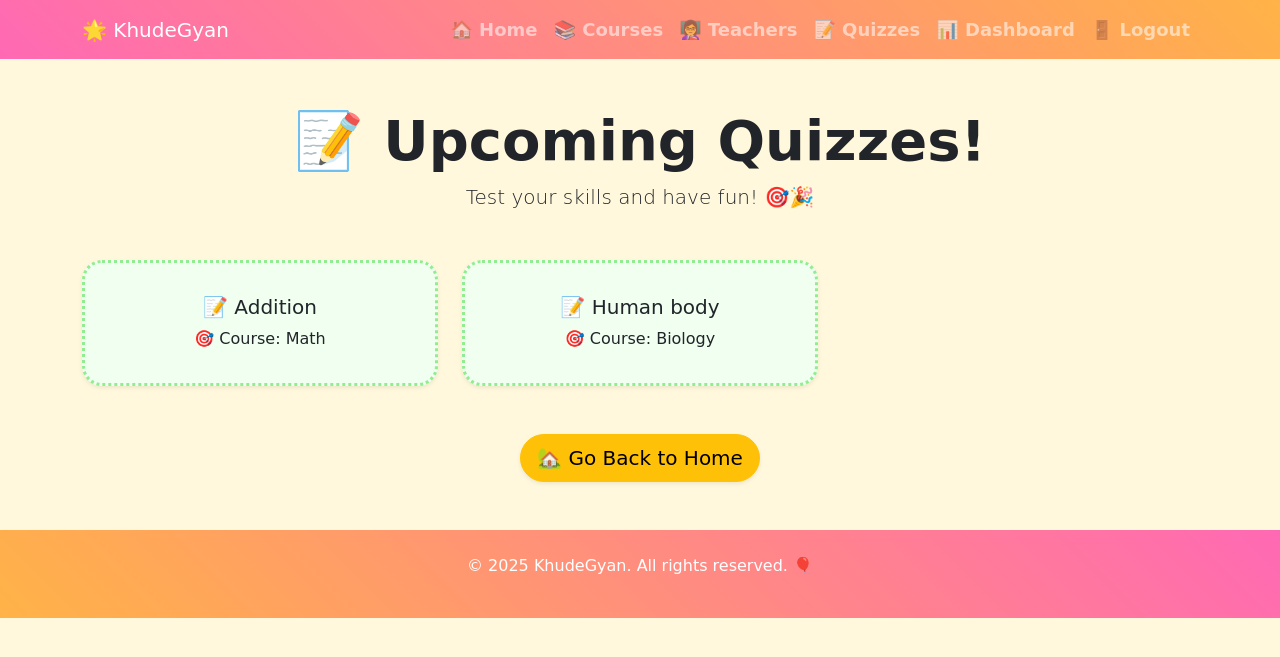
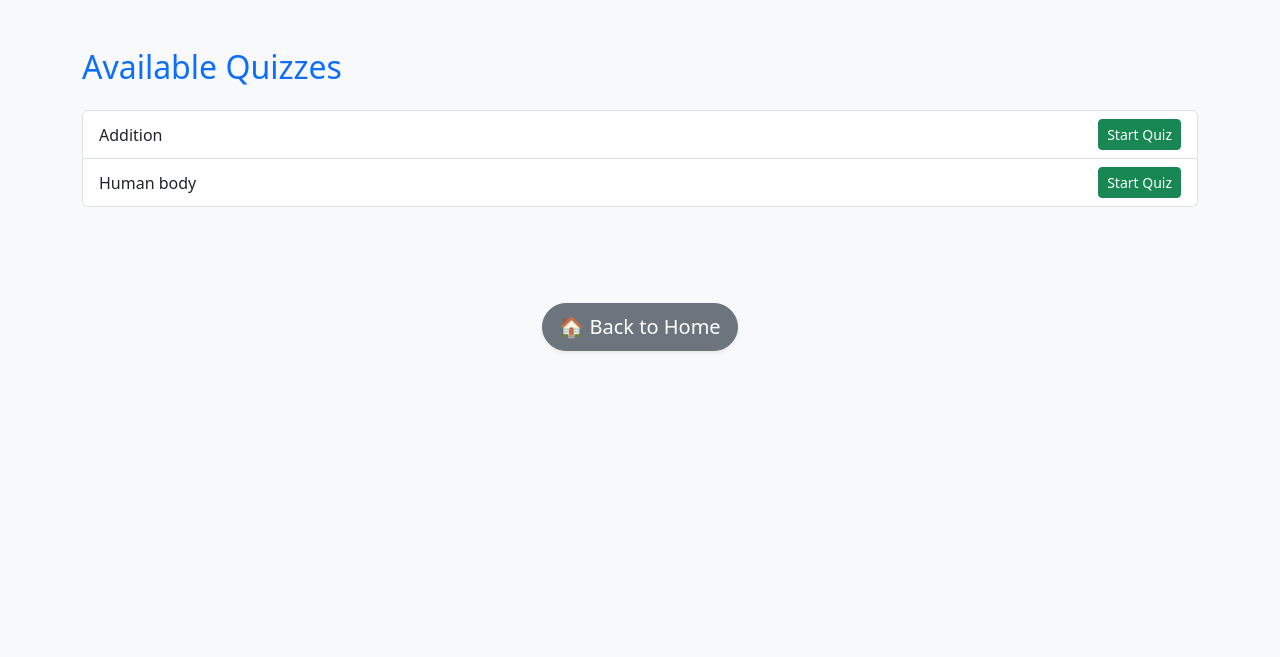
Before and after one commit to hridiafrin16/Khudegyan, a Django app: page /quizzes/ in a window 1280 px wide. Shown: the top 657 px of the page. Run offline with Django 5.2, Linux system fonts and the light colour scheme; data comes from the database, SQL or seed files in the repository; both versions use the stored data as it was after the commit.

Commit message:
dashboard

```diff
--- a/khudegyan/app1/templates/app1/quiz_list.html
+++ b/khudegyan/app1/templates/app1/quiz_list.html
@@ -1,103 +1,31 @@
 <!DOCTYPE html>
-<html lang="en">
+<html>
 <head>
-    <meta charset="UTF-8">
-    <title>📝 Quizzes | KhudeGyan</title>
+    <title>Available Quizzes</title>
     <link href="https://cdn.jsdelivr.net/npm/bootstrap@5.3.0/dist/css/bootstrap.min.css" rel="stylesheet">
-    <style>
-        body {
-            font-family: 'Comic Sans MS', cursive, sans-serif;
-            background-color: #fff8dc;
-        }
-        .navbar {
-            background: linear-gradient(45deg, #ff69b4, #ffb347);
-        }
-        .quiz-card {
-            border: 3px dotted #90ee90;
-            border-radius: 20px;
-            background-color: #f0fff0;
-        }
-        footer {
-            background: linear-gradient(45deg, #ffb347, #ff69b4);
-            font-family: 'Comic Sans MS', cursive, sans-serif;
-        }
-        .navbar-nav .nav-link {
-            font-weight: bold;
-            font-size: 18px;
-        }
-    </style>
 </head>
-<body>
+<body class="bg-light">
 
-<!-- Navbar -->
-<nav class="navbar navbar-expand-lg navbar-dark">
-    <div class="container">
-        <a class="navbar-brand" href="{% url 'home' %}">🌟 KhudeGyan</a>
-        <button class="navbar-toggler" type="button" data-bs-toggle="collapse" data-bs-target="#navbarNav">
-            <span class="navbar-toggler-icon"></span>
-        </button>
-        <div class="collapse navbar-collapse" id="navbarNav">
-            <ul class="navbar-nav ms-auto text-center">
-                <li class="nav-item"><a class="nav-link" href="{% url 'home' %}">🏠 Home</a></li>
-                <li class="nav-item"><a class="nav-link" href="{% url 'course_list' %}">📚 Courses</a></li>
-                <li class="nav-item"><a class="nav-link" href="{% url 'teacher_list' %}">👩‍🏫 Teachers</a></li>
-                <li class="nav-item"><a class="nav-link" href="{% url 'quiz_list' %}">📝 Quizzes</a></li>
-
-                {% if user.is_authenticated and user.role == 'student' or user.is_superuser %}
-                <li class="nav-item">
-                   <a class="nav-link" href="{% url 'game_list' %}">🎮Games</a>
-                </li>
-                {% endif %}
-
-                <li class="nav-item"> <a href="{% url 'dashboard' %}" class="nav-link">📊 Dashboard</a></li>
-                <li class="nav-item"><a class="nav-link" href="{% url 'logout' %}">🚪 Logout</a></li>
-            </ul>
-        </div>
-    </div>
-</nav>
-
-<!-- Main Heading -->
-<div class="container text-center my-5">
-    <h1 class="display-4 fw-bold">📝 Upcoming Quizzes!</h1>
-    <p class="lead">Test your skills and have fun! 🎯🎉</p>
+<div class="container py-5">
+    <h2 class="mb-4 text-primary">Available Quizzes</h2>
+    <ul class="list-group">
+        {% for quiz in quizzes %}
+            <li class="list-group-item d-flex justify-content-between align-items-center">
+                {{ quiz.title }}
+                <a href="{% url 'solve_quiz_page' quiz.title %}" class="btn btn-success btn-sm">Start Quiz</a>
+            </li>
+        {% empty %}
+            <li class="list-group-item">No quizzes available.</li>
+        {% endfor %}
+    </ul>
 </div>
 
-<!-- Quiz List -->
-<div class="container">
-    <div class="row g-4">
-        {% for quiz in quizzes %}
-        <div class="col-md-4">
-            <div class="card quiz-card h-100 text-center shadow-sm p-3">
-                <div class="card-body">
-                    <h5 class="card-title">📝 {{ quiz.title }}</h5>
-                    <p class="card-text">🎯 Course: {{ quiz.course.title }}</p>
-                </div>
-            </div>
-        </div>
-        {% empty %}
-        <div class="col-12 text-center">
-            <p class="lead">No quizzes available yet. 📖</p>
-        </div>
-        {% endfor %}
-    </div>
-</div>
-
-<!-- Back to Home Button -->
+<!-- Back Button -->
 <div class="container text-center my-5">
-    <a href="{% url 'home' %}" class="btn btn-warning btn-lg rounded-pill shadow-sm">
-        🏡 Go Back to Home
+    <a href="{% url 'home' %}" class="btn btn-secondary btn-lg rounded-pill shadow-sm">
+        🏠 Back to Home
     </a>
 </div>
 
-<!-- Footer -->
-<footer class="text-white text-center py-4 mt-5">
-    <div class="container">
-        <p>&copy; 2025 KhudeGyan. All rights reserved. 🎈</p>
-    </div>
-</footer>
-
-<!-- Bootstrap JS -->
-<script src="https://cdn.jsdelivr.net/npm/bootstrap@5.3.0/dist/js/bootstrap.bundle.min.js"></script>
-
 </body>
 </html>
--- a/khudegyan/app1/templates/app1/student_dashboard.html
+++ b/khudegyan/app1/templates/app1/student_dashboard.html
@@ -79,7 +79,7 @@
             <div class="card dashboard-card h-100 text-center shadow-sm p-4">
                 <h4>📝 Solve Quizzes</h4>
                 <p>Test your skills and understanding by solving fun quizzes.</p>
-                <a href="{% url 'solve_quiz_page' %}" class="btn btn-success">Solve Quizzes</a>
+                <a href="{% url 'quiz_list' %}" class="btn btn-success">Solve Quizzes</a>
             </div>
         </div>
 
--- a/khudegyan/app1/templates/app1/view_child_progress.html
+++ b/khudegyan/app1/templates/app1/view_child_progress.html
@@ -15,5 +15,11 @@
     <p>No progress reports found for your child.</p>
 {% endif %}
 
+<!-- Back Button -->
+<div class="container text-center my-5">
+    <a href="{% url 'home' %}" class="btn btn-primary btn-lg rounded-pill shadow-sm">
+        🏡 Back to Home
+    </a>
+</div>
 </body>
 </html>
--- a/khudegyan/app1/templates/app1/view_progress_report.html
+++ b/khudegyan/app1/templates/app1/view_progress_report.html
@@ -19,5 +19,11 @@
         </ul>
     </div>
 
+<!-- Back Button -->
+<div class="container text-center my-5">
+    <a href="{% url 'home' %}" class="btn btn-primary btn-lg rounded-pill shadow-sm">
+        🏡 Back to Home
+    </a>
+</div>
 </body>
 </html>
--- a/khudegyan/app1/urls.py
+++ b/khudegyan/app1/urls.py
@@ -18,6 +18,7 @@ from django.contrib import admin
 from django.urls import path
 from . import views
 from .views import *
+from .views import register_specific_course_view
 
 urlpatterns = [
 
@@ -51,8 +52,9 @@ path('update-progress/', update_progress_view, name='update_progress_page'),
 
 # Student Actions
 path('register-course/', register_course_view, name='course_register_page'),
+path('register-course/<str:course_title>/', register_specific_course_view, name='register_course'),
 path('view-materials/', view_study_material_view, name='view_study_material_page'),
-path('solve-quiz/', solve_quiz_view, name='solve_quiz_page'),
+path('solve-quiz/<str:quiz_title>/', solve_quiz_view, name='solve_quiz_page'),
 path('view-progress/', view_progress_report_view, name='view_progress_report_page'),
 
 # Parent Actions
--- a/khudegyan/app1/views.py
+++ b/khudegyan/app1/views.py
@@ -7,7 +7,9 @@ from .models import *
 from .forms import SignUpForm
 from django.http import HttpResponseForbidden
 from .forms import CourseForm
-
+from django.contrib import messages
+from .models import Student, Course
+from .models import Quiz, QuizQuestion
 
 
 def home(request):
@@ -322,13 +324,34 @@ def view_study_material_view(request):
     return render(request, 'app1/view_study_material.html', {'materials':materials})
 
 @login_required
-def solve_quiz_view(request):
-    quizzes = Quiz.objects.all()
- # For simplicity, show all questions for now
-    questions = QuizQuestion.objects.all()
+def solve_quiz_view(request, quiz_title):
+    try:
+        quiz = Quiz.objects.get(title=quiz_title)
+    except Quiz.DoesNotExist:
+        return HttpResponse("Quiz not found", status=404)
+
+    questions = QuizQuestion.objects.filter(quiz=quiz)
+    results = []
+
+    if request.method == 'POST':
+        for question in questions:
+            user_answer = request.POST.get(question.question_text, '').strip().lower()
+            correct_answer = question.correct_answer.strip().lower()
+            results.append({
+                'question': question.question_text,
+                'your_answer': user_answer,
+                'correct_answer': correct_answer,
+                'is_correct': user_answer == correct_answer,
+            })
+        return render(request, 'app1/solve_quiz.html', {
+            'quiz': quiz,
+            'questions': questions,
+            'results': results
+        })
+
     return render(request, 'app1/solve_quiz.html', {
-    'quiz': quizzes.first(),
-    'questions': questions,
+        'quiz': quiz,
+        'questions': questions
     })
 
 @login_required
@@ -346,10 +369,16 @@ def view_child_courses_view(request):
 
 @login_required
 def view_child_progress_view(request):
-    parent = Parent.objects.get(user=request.user)
-    student = parent.child
+    try:
+        parent = Parent.objects.get(user=request.user)
+        student = parent.child
+    except (Parent.DoesNotExist, Student.DoesNotExist):
+        messages.error(request, "No student assigned to this parent.")
+        return redirect('home')
+
     reports = ProgressReport.objects.filter(student=student)
-    return render(request, 'app1/view_child_progress.html', {'reports':reports})
+    return render(request, 'app1/view_child_progress.html', {'reports': reports})
+
 
 @login_required
 def update_material_view(request):
@@ -399,24 +428,52 @@ def dashboard(request):
 @login_required
 def register_course_view(request):
     student = Student.objects.get(user=request.user)
-    courses = Course.objects.exclude(students=student)
-    return render(request, 'app1/course_register.html', {'courses':courses})
+    all_courses = Course.objects.all()
+    registered_courses = student.courses.all()
+    unregistered_courses = all_courses.exclude(id__in=registered_courses)
+
+    return render(request, 'app1/course_register.html', {
+        'courses': unregistered_courses,
+        'registered_courses': registered_courses
+    })
+
+
+@login_required
+def register_specific_course_view(request, course_title):
+    try:
+        student = Student.objects.get(user=request.user)
+        course = Course.objects.get(title=course_title)
+        student.courses.add(course)
+        messages.success(request, f"You have successfully registered for {course.title}.")
+    except (Student.DoesNotExist, Course.DoesNotExist):
+        messages.error(request, "Something went wrong. Please try again.")
+    return redirect('course_register_page')
+
 
 @login_required
 def view_study_material_view(request):
-    student = Student.objects.get(user=request.user)
-    materials = StudyMaterial.objects.filter(course__student=student)
-    return render(request, 'app1/view_study_material.html', {'materials':materials})
+    user = request.user
+    try:
+        student = Student.objects.get(user=user)
+    except Student.DoesNotExist:
+        messages.error(request, "Student profile not found.")
+        return redirect('student_dashboard')  # or another appropriate page
 
-@login_required
-def solve_quiz_view(request):
-    quizzes = Quiz.objects.all()
+    courses = student.course_set.all()  # assuming ManyToMany between Student and Course
+    materials = StudyMaterial.objects.filter(course__in=courses)
+
+    return render(request, 'app1/View_study_material.html', {'materials': materials})
+
+
+#@login_required
+#def solve_quiz_view(request):
+    #quizzes = Quiz.objects.all()
     # For simplicity, show all questions for now
-    questions = QuizQuestion.objects.all()
-    return render(request, 'app1/solve_quiz.html', {
-        'quiz': quizzes.first(),
-        'questions': questions,
-})
+    #questions = QuizQuestion.objects.all()
+    #return render(request, 'app1/solve_quiz.html', {
+       # 'quiz': quizzes.first(),
+       # 'questions': questions,
+#})
 
 @login_required
 def view_progress_report_view(request):
```
Also changed, not shown: khudegyan/app1/templates/app1/course_register.html (+25 -1 lines), khudegyan/app1/templates/app1/parent_dashboard.html (+7 -0 lines), khudegyan/app1/templates/app1/solve_quiz.html (+25 -5 lines), khudegyan/app1/templates/app1/view_child_courses.html (+7 -0 lines), khudegyan/app1/templates/app1/view_study_material.html (+7 -0 lines), khudegyan/db.sqlite3.
